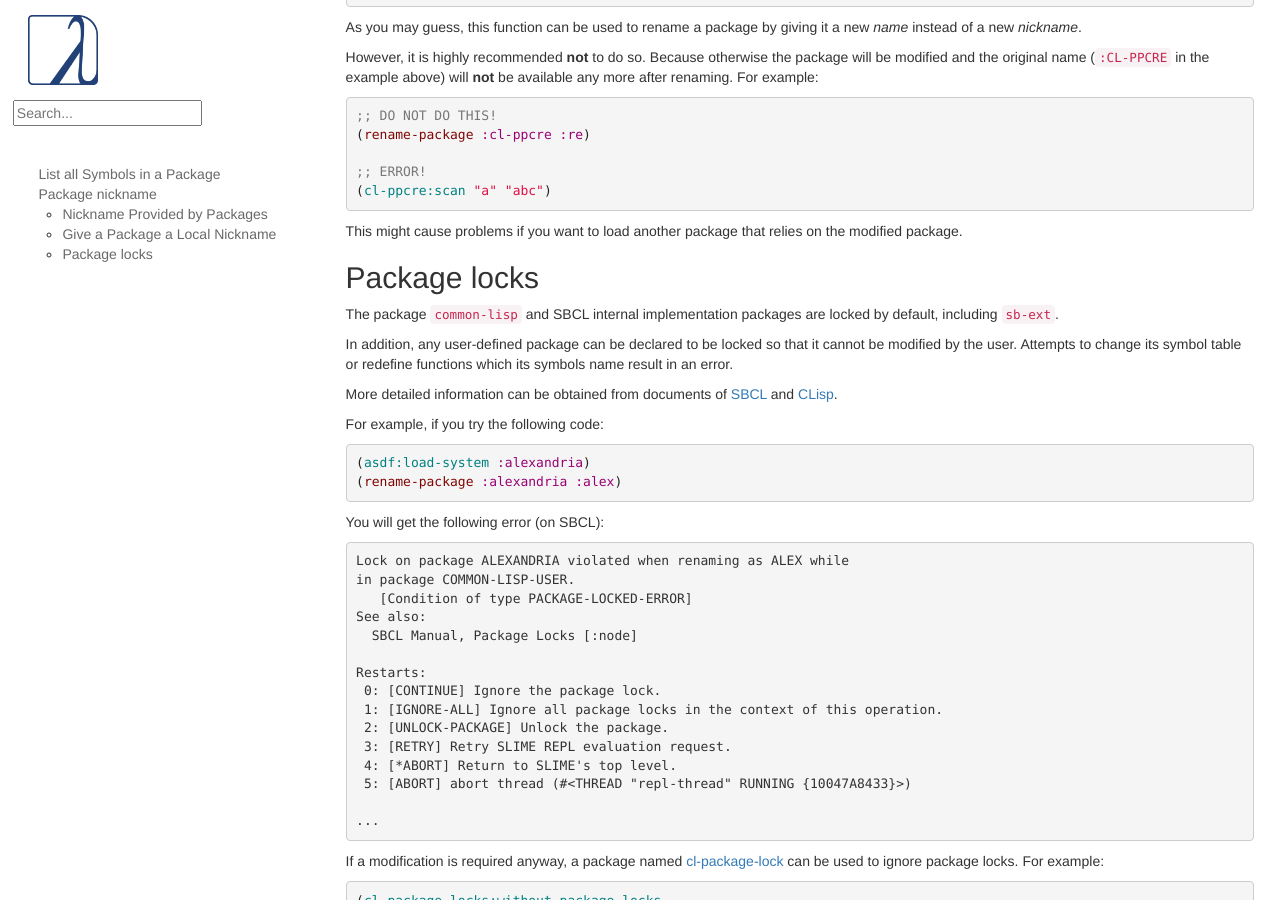
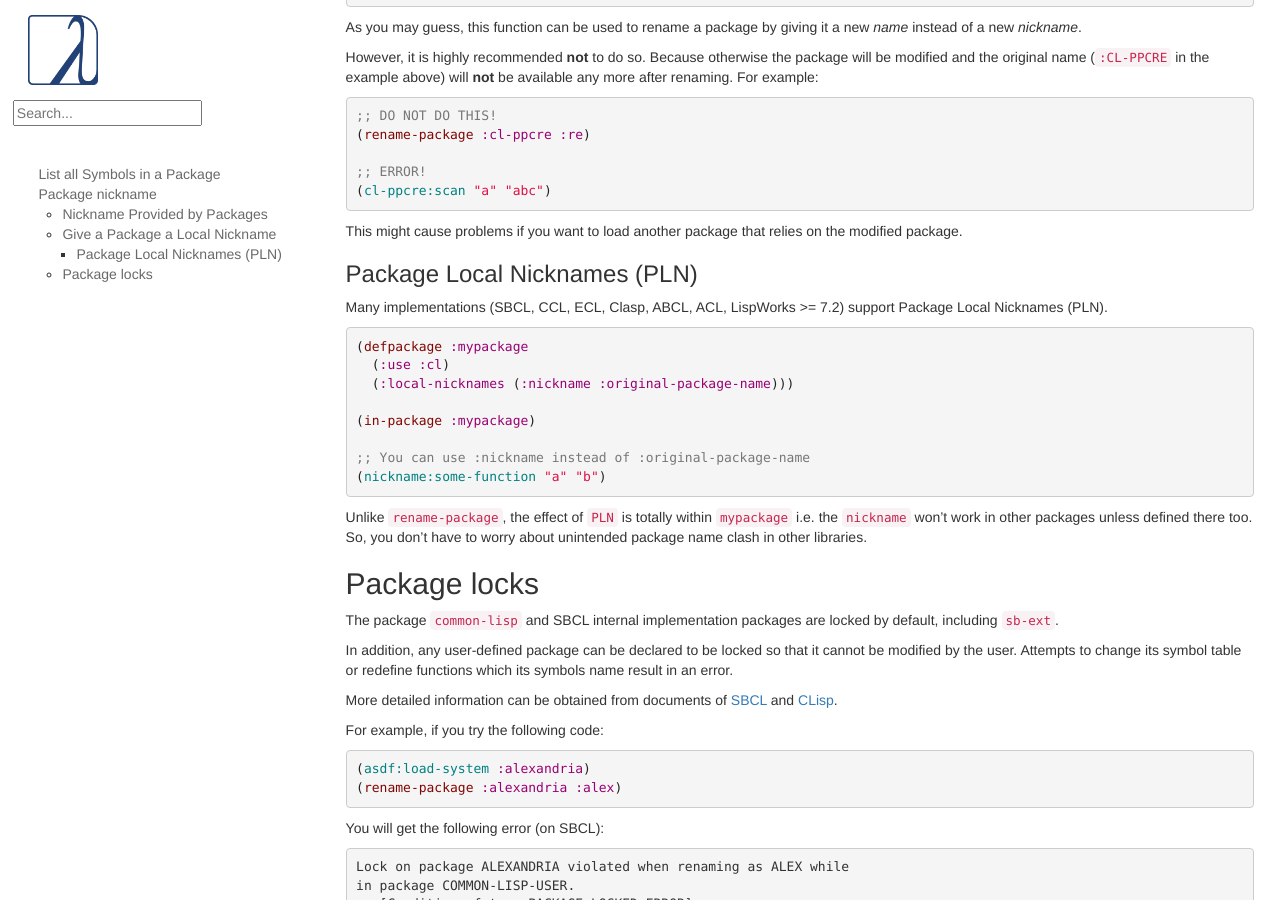
Before and after one commit to LispCookbook/cl-cookbook, a Jekyll site: the page built from packages.md, in a window 1280 px wide and 900 px high, scrolled down 1574 px. Built offline with Jekyll 4.4.1, drawn with Linux system fonts in a browser that asks for light colours.

Commit message:
Package local nicknames

```diff
--- a/packages.md
+++ b/packages.md
@@ -117,6 +117,22 @@ above) will **not** be available any more after renaming. For example:
 This might cause problems if you want to load another package that relies on
 the modified package.
 
+### Package Local Nicknames (PLN)
+Many implementations (SBCL, CCL, ECL, Clasp, ABCL, ACL, LispWorks >= 7.2) support Package Local Nicknames (PLN).
+
+~~~lisp
+(defpackage :mypackage
+  (:use :cl)
+  (:local-nicknames (:nickname :original-package-name)))
+
+(in-package :mypackage)
+
+;; You can use :nickname instead of :original-package-name
+(nickname:some-function "a" "b")
+~~~
+
+Unlike `rename-package`, the effect of `PLN` is totally within `mypackage` i.e. the `nickname` won't work in other packages unless defined there too. So, you don't have to worry about unintended package name clash in other libraries.
+
 ## Package locks
 
 The package `common-lisp` and SBCL internal implementation packages are locked
```
